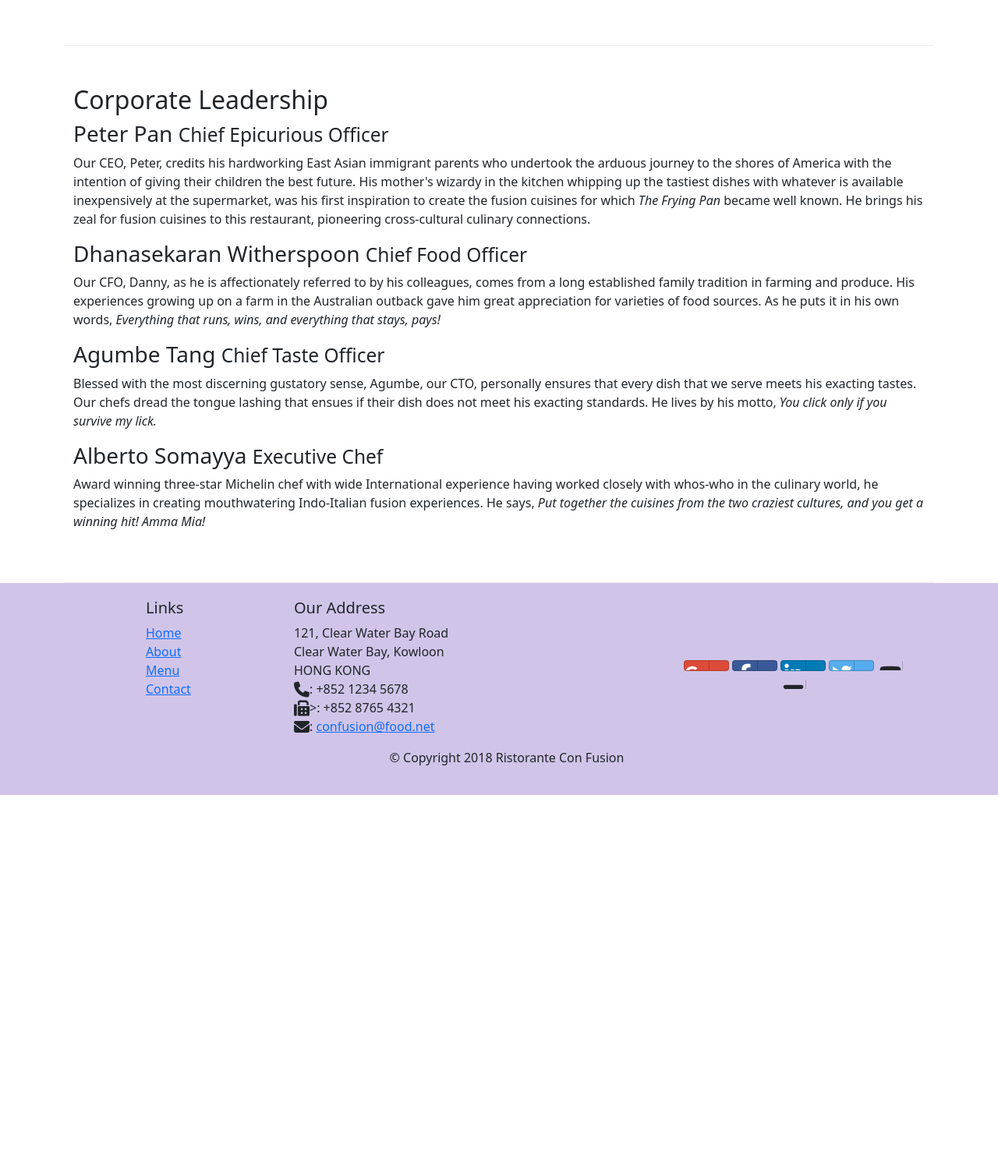
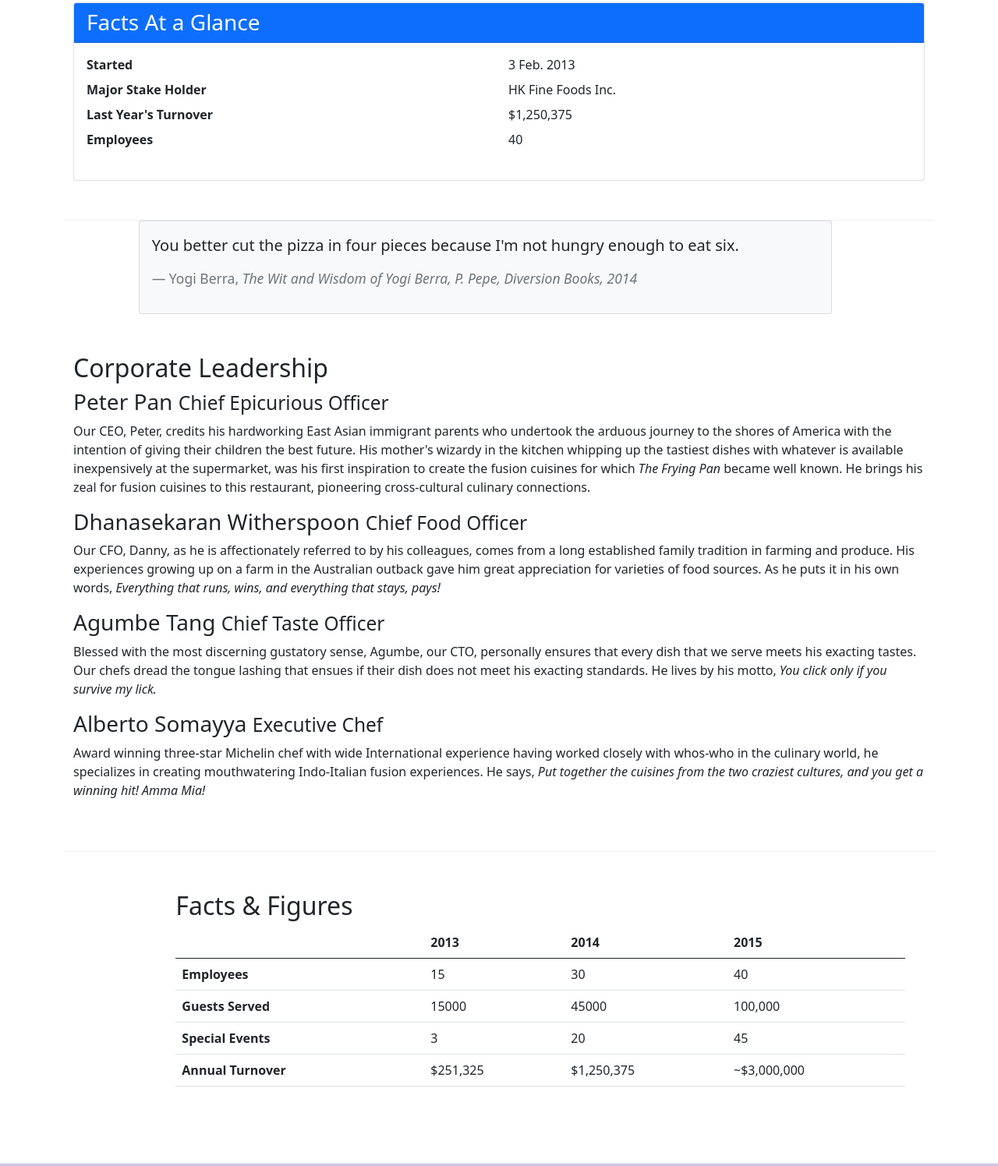
Before and after one commit to Sujithkumar72/courseraFrontEnd, a website: page aboutus.html in a window 1280 px wide. Shown: the part 782-2278 px from the top of the page at 78% size. Before the commit the page ends 1802 px from the top, so only its background shows below. Drawn offline with nearby package versions, Linux system fonts and the light colour scheme.

Commit message:
Tables and Cards

```diff
--- a/aboutus.html
+++ b/aboutus.html
@@ -69,6 +69,32 @@
                 <p>The restaurant traces its humble beginnings to <em>The Frying Pan</em>, a successful chain started by our CEO, Mr. Peter Pan, that featured for the first time the world's best cuisines in a pan.</p>
             </div>
             <div class="col-12 col-sm">
+                <div class="card">
+                    <h3 class="card-header bg-primary text-white">Facts At a Glance</h3>
+                    <div class="card-body">
+                        <dl class="row">
+                            <dt class="col-6">Started</dt>
+                            <dd class="col-6">3 Feb. 2013</dd>
+                            <dt class="col-6">Major Stake Holder</dt>
+                            <dd class="col-6">HK Fine Foods Inc.</dd>
+                            <dt class="col-6">Last Year's Turnover</dt>
+                            <dd class="col-6">$1,250,375</dd>
+                            <dt class="col-6">Employees</dt>
+                            <dd class="col-6">40</dd>
+                        </dl>
+                    </div>
+                </div>
+            </div>
+        </div>
+        <div class="col-12 col-sm-10">
+            <div class="card card-body bg-light offset-sm-2">
+                <blockquote class="blockquote">
+                    <p class="mb-0">You better cut the pizza in four pieces because I'm not hungry enough to eat six.</p>
+                    <br/>
+                    <footer class="blockquote-footer">Yogi Berra,
+                        <cite title="Source Title">The Wit and Wisdom of Yogi Berra, P. Pepe, Diversion Books, 2014</cite>
+                    </footer>
+                </blockquote>
             </div>
         </div>
 
@@ -84,6 +110,49 @@
                 <p class="d-none d-sm-block">Blessed with the most discerning gustatory sense, Agumbe, our CTO, personally ensures that every dish that we serve meets his exacting tastes. Our chefs dread the tongue lashing that ensues if their dish does not meet his exacting standards. He lives by his motto, <em>You click only if you survive my lick.</em></p>
                 <h3>Alberto Somayya <small>Executive Chef</small></h3>
                 <p class="d-none d-sm-block">Award winning three-star Michelin chef with wide International experience having worked closely with whos-who in the culinary world, he specializes in creating mouthwatering Indo-Italian fusion experiences. He says, <em>Put together the cuisines from the two craziest cultures, and you get a winning hit! Amma Mia!</em></p>
+            </div>
+       </div>
+       <div class="row row-content">
+           <div class="col-12 col-sm-9 offset-sm-2">
+               <h2>Facts &amp; Figures</h2>
+               <div class="table-responsive">
+                   <table class="table table-stripped">
+                       <thead="thead-dark">
+                           <tr>
+                               <th>&nbsp;</th>
+                               <th>2013</th>
+                               <th>2014</th>
+                               <th>2015</th>
+                           </tr>
+                       </thead>
+                       <tbody>
+                        <tr>
+                            <th>Employees</th>
+                            <td>15</td>
+                            <td>30</td>
+                            <td>40</td>
+                        </tr>
+                        <tr>
+                            <th>Guests Served</th>
+                            <td>15000</td>
+                            <td>45000</td>
+                            <td>100,000</td>
+                        </tr>
+                        <tr>
+                            <th>Special Events</th>
+                            <td>3</td>
+                            <td>20</td>
+                            <td>45</td>
+                        </tr>
+                        <tr>
+                            <th>Annual Turnover</th>
+                            <td>$251,325</td>
+                            <td>$1,250,375</td>
+                            <td>~$3,000,000</td>
+                        </tr>
+                        </tbody>
+                    </table>
+               </div>
             </div>
        </div>
 
```
